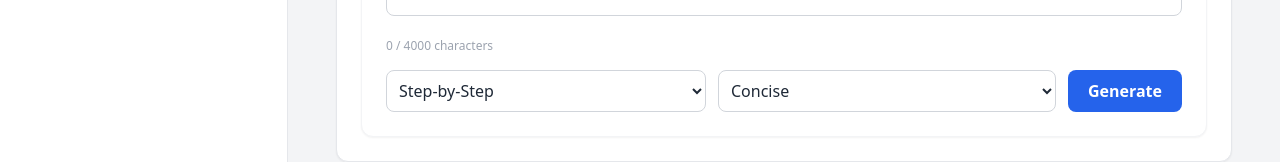
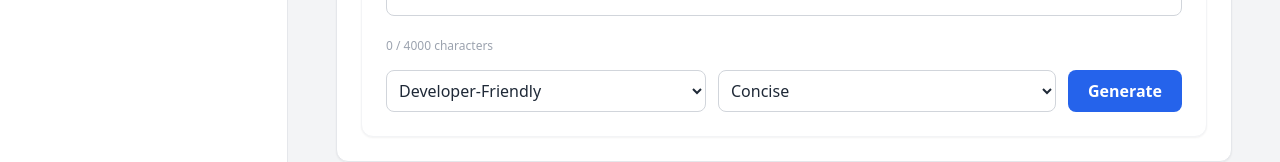
Before and after one commit to Zeetay1/pseudogen_v1, a React (Vite) app in the folder frontend/: page / in a window 1280 px wide. Shown: the part 322-484 px from the top of the page. Built offline with nearby package versions, Linux system fonts and the light colour scheme; no server answers.

Commit message:
Default style to Developer-Friendly

```diff
--- a/frontend/src/components/InputForm.jsx
+++ b/frontend/src/components/InputForm.jsx
@@ -23,7 +23,7 @@ export default function InputForm({
 }) {
   const { token, logout } = useAuth();
   const [problem, setProblem] = useState("");
-  const [style, setStyle] = useState("Step-by-Step");
+  const [style, setStyle] = useState("Developer-Friendly");
   const [detail, setDetail] = useState("Concise");
   const [loading, setLoading] = useState(false);
   const [showTooltip, setShowTooltip] = useState(false);
```
